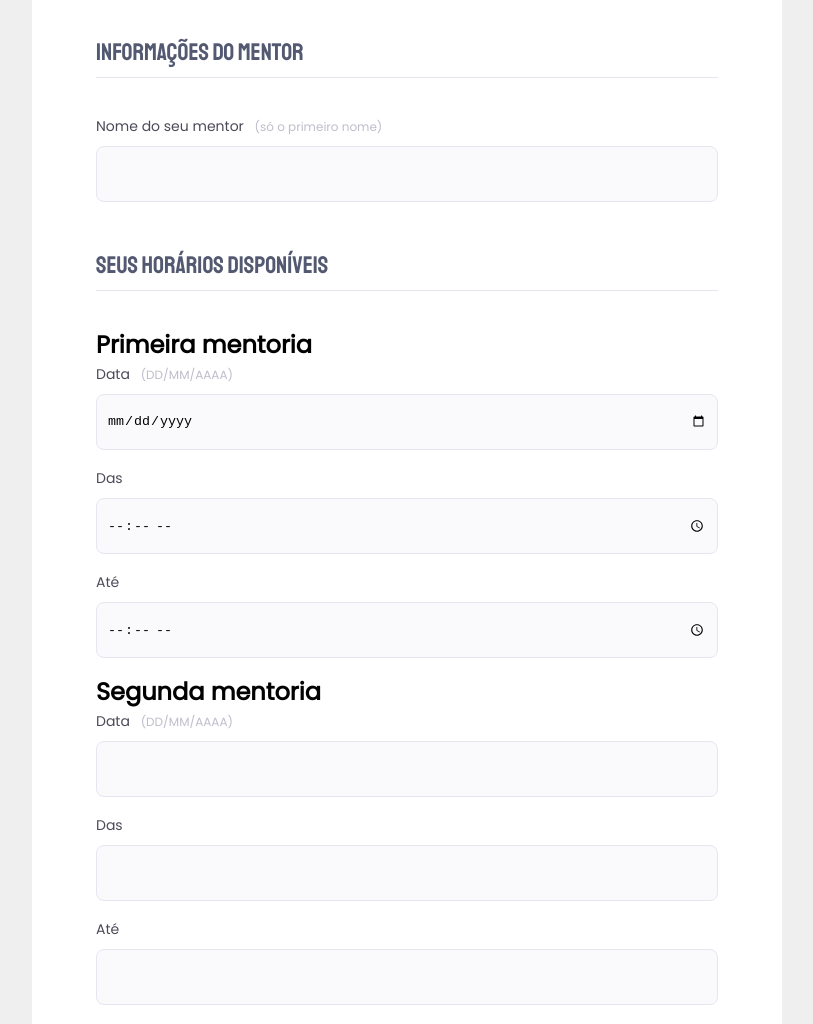
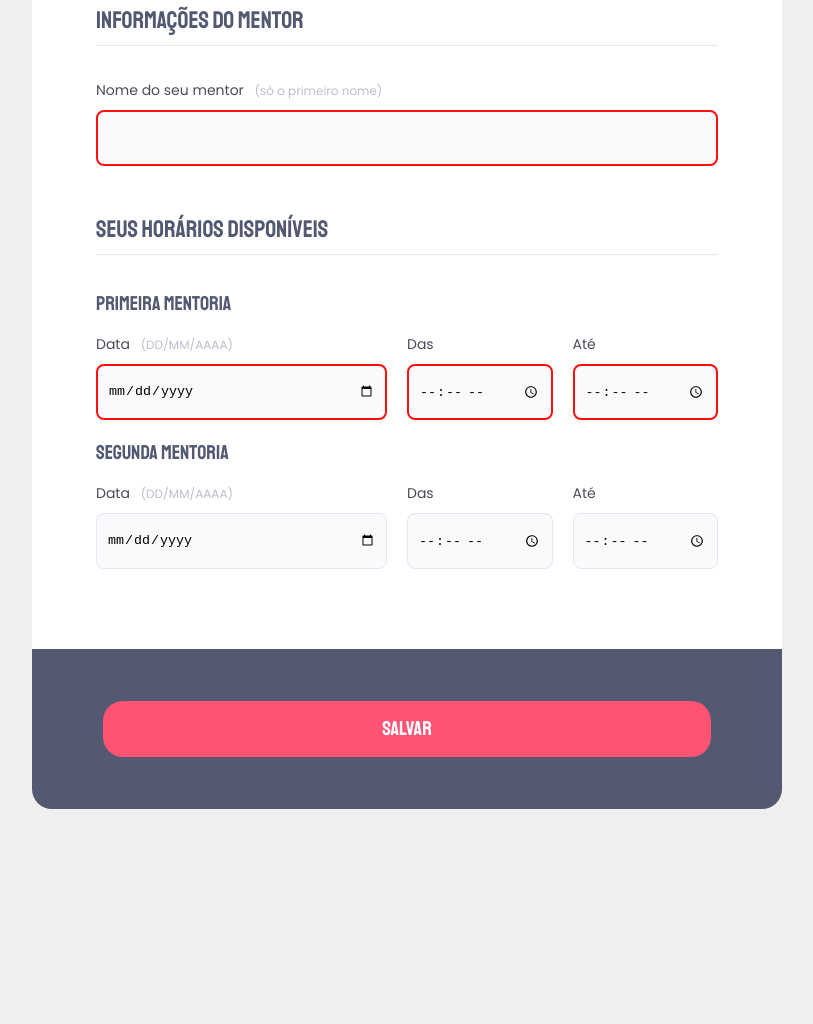
Before and after one commit to fernandoalvesrufino/formulario-agendamento-mentoria, a plain HTML site: page index.html in a window 1280 px wide. Shown: the part 794-1818 px from the top of the page, without its empty margins (233-1046 px from the left). Drawn offline with Linux system fonts and the light colour scheme.

Commit message:
finalizacao do form

```diff
--- a/index.html
+++ b/index.html
@@ -58,10 +58,11 @@
       </fieldset>
 
 
-      <fieldset class="wrapper">
+      <fieldset class="wrapper scheduling">
         <legend>Seus horários disponíveis</legend>
 
         <h2>Primeira mentoria</h2>
+        <div class="col-3">
           <div class="input-wrapper">
             <label for="first-date">Data <span>(DD/MM/AAAA)</span></label>
             <input type="date" name="first-date" id="first-date" required>
@@ -76,23 +77,25 @@
             <label for="first-end-time">Até</label>
             <input type="time" name="first-end-time" id="first-end-time" required>
           </div>
+        </div>
 
         <h2>Segunda mentoria</h2>
+        <div class="col-3">
           <div class="input-wrapper">
             <label for="second-date">Data <span>(DD/MM/AAAA)</span></label>
-          <input type="text" name="second-date" id="second-date" required>
+            <input type="date" name="second-date" id="second-date">
           </div>
 
           <div class="input-wrapper">
             <label for="second-start-time">Das</label>
-          <input type="text" name="second-start-time" id="second-start-time" required>
+            <input type="time" name="second-start-time" id="second-start-time">
           </div>
 
           <div class="input-wrapper">
             <label for="second-end-time">Até</label>
-          <input type="text" name="second-end-time" id="second-end-time" required>
+            <input type="time" name="second-end-time" id="second-end-time">
           </div>
-
+        </div>
       </fieldset>
 
     </form>
--- a/style.css
+++ b/style.css
@@ -63,13 +63,14 @@ form {
   line-height: 34px;
   color: #535971;
   padding-bottom: 8px;
-  margin-bottom: 36px;
+  margin-bottom: 32px;
   border-bottom: 1px solid #E6E6F0;
   width: 100%;
 }
 
 legend.personal-info {
   padding-bottom: 16px;
+  margin-bottom: 4px;
 }
 
 .input-wrapper {
@@ -92,6 +93,7 @@ input {
   padding: 10px;
   margin-bottom: 16px;
   height: 56px;
+  width: 100%;
 }
 
 .user-name {
@@ -109,8 +111,75 @@ span {
   line-height: 20px;
   color: #C1BCCC;
   margin-left: 7px;
+  font-weight: 400;
 }
 
 span:hover {
   color: #85818d;
 }
+
+fieldset.scheduling {
+  margin-bottom: 0;
+}
+
+.scheduling h2 {
+  font-family: 'Staatliches';
+  font-style: normal;
+  font-weight: 400;
+  font-size: 20px;
+  line-height: 34px;
+  color: #535971;
+  margin-bottom: 11px;
+}
+
+.col-3 {
+  display: flex;
+  gap: 20px;
+
+}
+
+.col-3 > div:nth-child(1) {
+  width: 50%;
+}
+
+.col-3 > div:nth-child(2),
+.col-3 > div:nth-child(3){
+  width: 25%;
+
+}
+
+footer {
+  background: #535971;
+  border-radius: 0px 0px 20px 20px;
+  width: 750px;
+  height: 160px;
+  margin: 0 auto;
+  display: flex;
+  align-items: center;
+  justify-content: center;
+  margin-bottom: 366px;
+}
+
+footer button {
+  border: 0;
+  width: 608px;
+  height: 55.65px;
+
+  background: #FF5374;
+  border-radius: 20px;
+  font-family: 'Staatliches';
+  font-style: normal;
+  font-weight: 400;
+  font-size: 20px;
+  line-height: 26px;
+  color: #FFFFFF;
+}
+
+footer button:hover {
+  background: #f51c47;
+  cursor: pointer;
+}
+
+input:invalid {
+  border: 2px solid #ff1010;
+}
```
Lines whose indentation alone changed are shown as unchanged.
